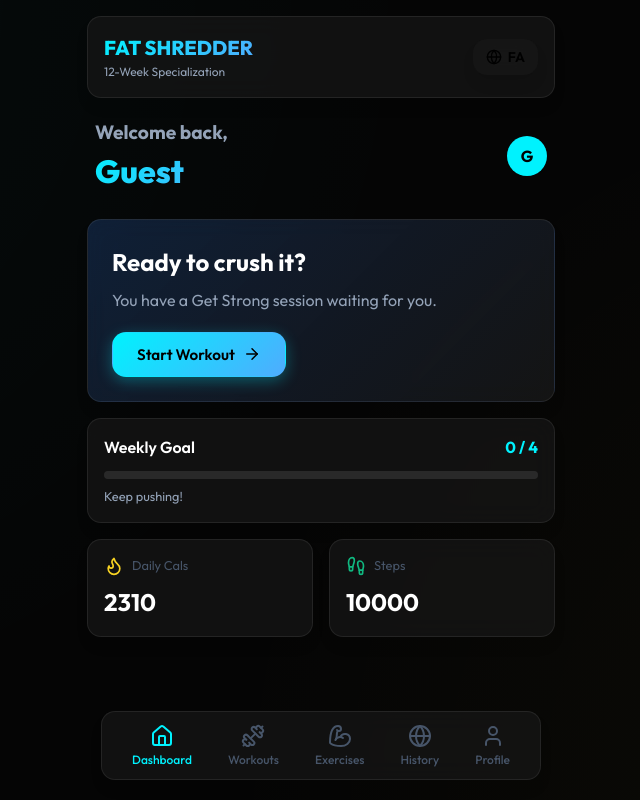
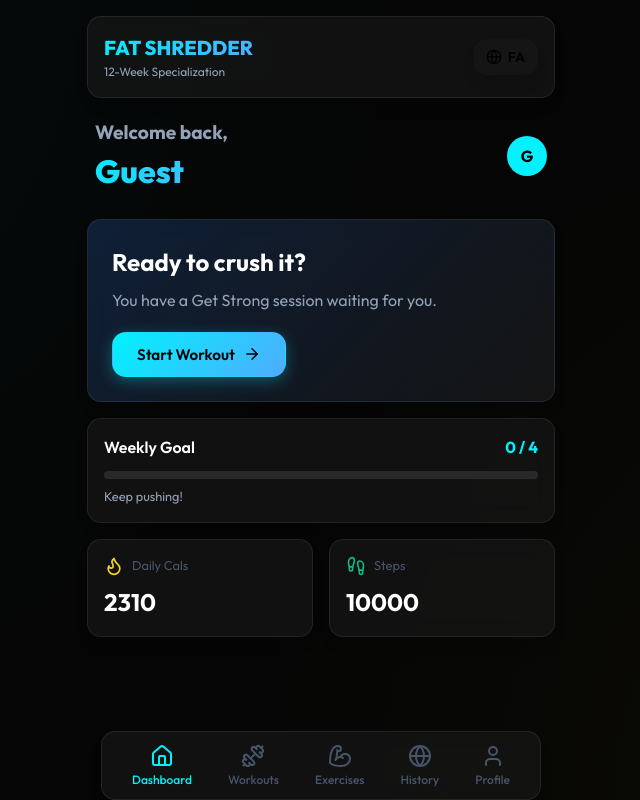
Before and after one commit to WolfMan0070000/Baba-Fit, a React (Vite) app: page / in a window 1280 px wide. Both pictures are taken after a click on the button "Continue as Guest". Shown: the whole page, without its empty margins (319-959 px from the left). Built offline with nearby package versions, Linux system fonts and the light colour scheme; no server answers.

Commit message:
feat: Refine UI positioning and styling, remove pulse animation, and adjust tap highlight and user text selection.

```diff
--- a/src/components/Layout/Layout.jsx
+++ b/src/components/Layout/Layout.jsx
@@ -56,12 +56,12 @@ export default function Layout({ children, currentView, onViewChange, hasActiveS
             {hasActiveSession && (
                 <div onClick={() => onViewChange('workout')} style={{
                     position: 'fixed',
-                    bottom: 'max(100px, calc(80px + env(safe-area-inset-bottom, 0px)))',
+                    bottom: 'calc(env(safe-area-inset-bottom, 0px) + 90px)',
                     left: '20px',
                     right: '20px',
                     background: 'linear-gradient(90deg, var(--primary), #00d2ff)',
                     padding: '12px 20px',
-                    borderRadius: '12px',
+                    borderRadius: '16px',
                     color: 'black',
                     display: 'flex',
                     alignItems: 'center',
@@ -69,9 +69,8 @@ export default function Layout({ children, currentView, onViewChange, hasActiveS
                     fontWeight: 700,
                     fontSize: '0.9rem',
                     cursor: 'pointer',
-                    boxShadow: '0 4px 20px rgba(0, 242, 254, 0.4)',
+                    boxShadow: '0 8px 32px rgba(0, 242, 254, 0.3)',
                     zIndex: 90,
-                    animation: 'pulse 2s infinite'
                 }}>
                     <div style={{ display: 'flex', alignItems: 'center', gap: '10px' }}>
                         <Dumbbell size={18} />
@@ -84,7 +83,7 @@ export default function Layout({ children, currentView, onViewChange, hasActiveS
             {/* Bottom Navigation */}
             <nav className="glass-panel" style={{
                 position: 'fixed',
-                bottom: 'max(20px, calc(10px + env(safe-area-inset-bottom, 0px)))',
+                bottom: 'env(safe-area-inset-bottom, 12px)',
                 left: '50%',
                 transform: 'translateX(-50%)',
                 width: 'calc(100% - 40px)',
--- a/src/index.css
+++ b/src/index.css
@@ -41,6 +41,7 @@
   box-sizing: border-box;
   margin: 0;
   padding: 0;
+  -webkit-tap-highlight-color: transparent;
 }
 
 html,
@@ -53,6 +54,12 @@ body {
   -moz-osx-font-smoothing: grayscale;
   -webkit-text-size-adjust: 100%;
   text-size-adjust: 100%;
+  -webkit-user-select: none;
+  /* Safari */
+  -ms-user-select: none;
+  /* IE 10 and IE 11 */
+  user-select: none;
+  /* Standard syntax */
 }
 
 body {
@@ -173,6 +180,9 @@ select,
 textarea {
   font-size: 16px !important;
   /* Forces 16px to prevent iOS auto-zoom */
+  -webkit-user-select: text;
+  -ms-user-select: text;
+  user-select: text;
 }
 
 .input-elegant {
```
